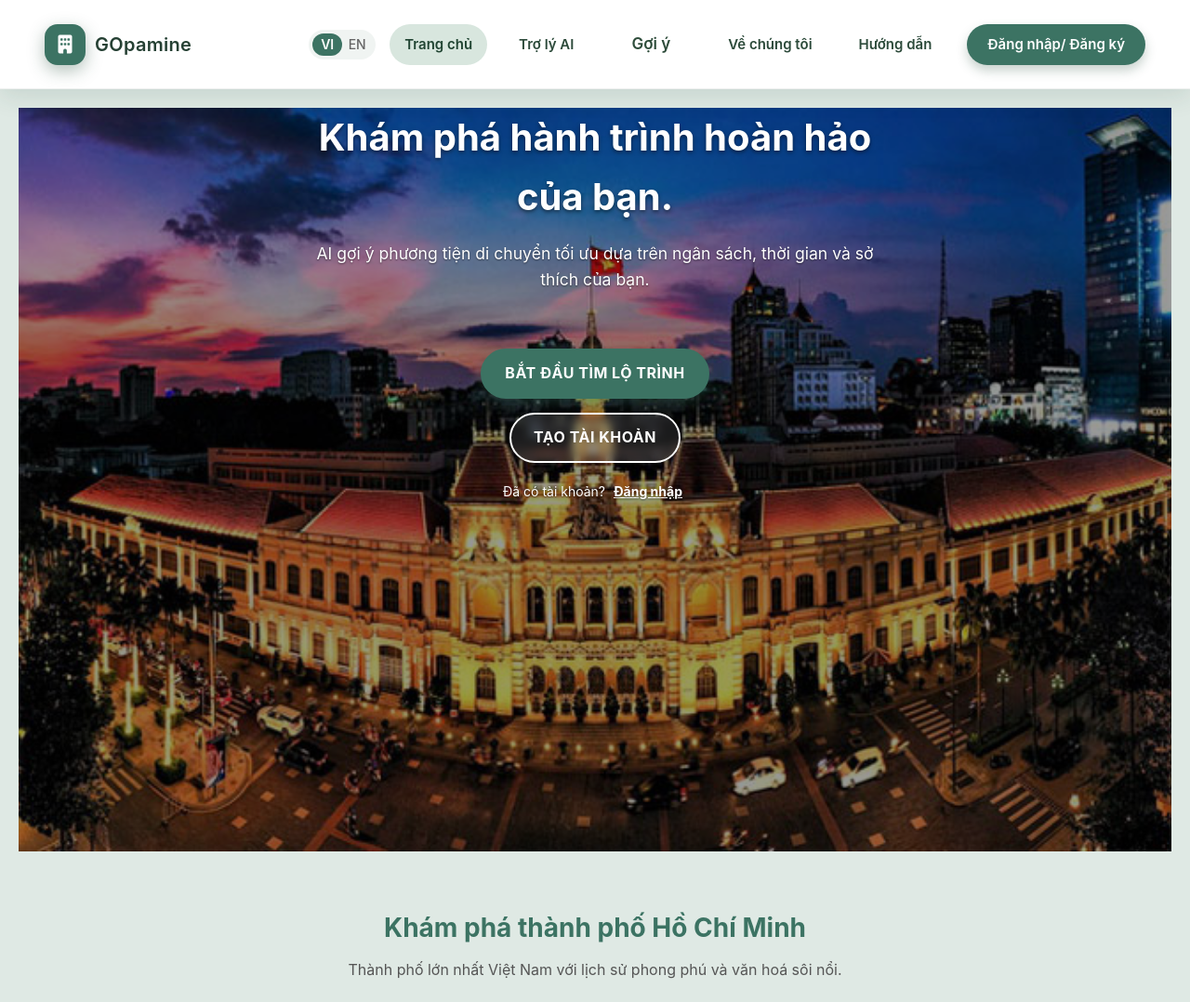
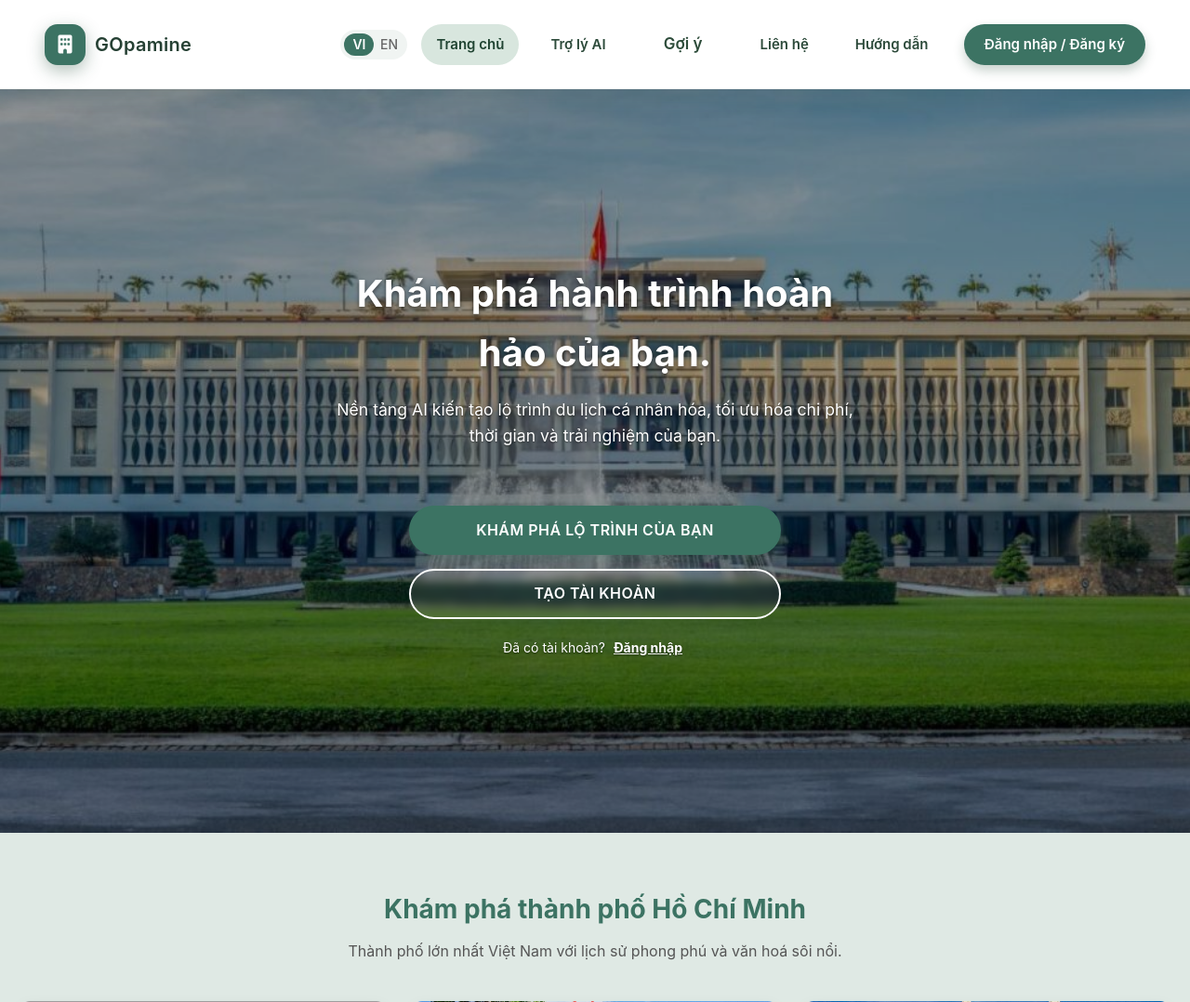
Before and after one commit to nguyen-1610/Group4-Rec-Trans, a Flask app: page / in a window 1280 px wide. Shown: the top 1078 px of the page at 93% size. Run offline with Flask 3, Linux system fonts and the light colour scheme; grey boxes are pictures that could not be loaded.

Commit message:
sửa giao diện ở home

```diff
--- a/GOpamine/frontend/static/css/home.css
+++ b/GOpamine/frontend/static/css/home.css
@@ -115,16 +115,57 @@ a { text-decoration: none; color: inherit; transition: 0.3s; }
 #hero {
     position: relative;
     height: 100vh; /* Chiếm toàn màn hình */
-    display: flex; align-items: center; justify-content: center; text-align: center;
+    display: flex;
+    align-items: center;
+    justify-content: center;
+    text-align: center;
     color: var(--white);
     /* Ảnh nền Hero */
-    background-image: url('../image/ubnd-hero.jpg');
-    background-size: cover; background-position: center;
+    background-image: url('../image/dinh_doc_lap.jpeg');
+    background-size: cover;
+    background-position: center;
+    background-repeat: no-repeat;
+    /* Loại bỏ padding từ content-wrapper để full màn hình */
+    margin: -20px -20px 0 -20px;
+    width: calc(100% + 40px);
+    padding: 0;
 }
-.hero-overlay { position: absolute; top: 0; left: 0; width: 100%; height: 100%; background: rgba(0,0,0,0.4); z-index: 1; }
-.hero-content { position: relative; z-index: 2; max-width: 600px; }
-#hero h1 { font-size: 2.5rem; margin-bottom: 15px; text-shadow: 0 2px 4px rgba(0,0,0,0.5); }
-#hero p { font-size: 1.1rem; margin-bottom: 30px; text-shadow: 0 1px 2px rgba(0,0,0,0.5); }
+.hero-overlay {
+    position: absolute;
+    top: 0;
+    left: 0;
+    width: 100%;
+    height: 100%;
+    background: rgba(0,0,0,0.4);
+    z-index: 1;
+}
+.hero-content {
+    position: relative;
+    z-index: 2;
+    max-width: 600px;
+    padding: 0 20px;
+    width: 100%;
+    display: flex;
+    flex-direction: column;
+    align-items: center;
+    justify-content: center;
+}
+
+/* Loại bỏ padding từ class container trong hero-content */
+#hero .hero-content.container {
+    padding: 0 20px;
+    margin: 0 auto;
+}
+#hero h1 {
+    font-size: 2.5rem;
+    margin-bottom: 15px;
+    text-shadow: 0 2px 4px rgba(0,0,0,0.5);
+}
+#hero p {
+    font-size: 1.1rem;
+    margin-bottom: 30px;
+    text-shadow: 0 1px 2px rgba(0,0,0,0.5);
+}
 
 /* === CẬP NHẬT TRONG FILE home.css === */
 
@@ -145,10 +186,10 @@ a { text-decoration: none; color: inherit; transition: 0.3s; }
     align-items: center;
     padding: 12px 24px;
     border-radius: 30px; /* Bo tròn nhiều hơn cho hiện đại */
-    font-weight: bold;
+    font-weight: 600;
     cursor: pointer;
     width: 100%;
-    max-width: 280px; /* Giới hạn chiều rộng để nút không quá dài */
+    max-width: 400px; /* Giới hạn chiều rộng để nút không quá dài */
     transition: all 0.3s ease;
     text-transform: uppercase; /* Chữ in hoa cho mạnh mẽ */
     font-size: 16px;
@@ -353,33 +394,139 @@ a { text-decoration: none; color: inherit; transition: 0.3s; }
 }
 
 /* === 9. FOOTER === */
-.main-footer { background: #222; color: #ccc; padding-top: 60px; }
-.footer-grid { display: grid; gap: 30px; grid-template-columns: 1fr; padding-bottom: 40px; }
-.footer-col h4 { color: var(--white); margin-bottom: 20px; border-bottom: 2px solid var(--primary-green); display: inline-block; padding-bottom: 5px; }
-.footer-col ul { list-style: none; }
-.footer-col ul li { margin-bottom: 10px; }
-.footer-col a:hover { color: var(--primary-green); }
-.footer-bottom { background: #111; text-align: center; padding: 20px; border-top: 1px solid #333; font-size: 0.9rem; }
-.footer-links { margin-top: 10px; }
-.footer-links a { margin: 0 10px; color: #888; }
+.main-footer {
+    background: #222;
+    color: #ccc;
+    padding-top: 60px;
+    /* Giữ nguyên phần padding/margin để footer full màn hình */
+    margin: 0 -20px 0 -20px;
+    width: calc(100% + 40px);
+    padding-left: 20px;
+    padding-right: 20px;
+}
+
+/* Override container cho footer */
+.main-footer .container.footer-grid {
+    min-height: auto !important;
+    display: grid !important; /* Override flex từ base.html */
+    flex-direction: initial !important;
+    max-width: 1200px;
+    margin: 0 auto;
+    padding: 0;
+}
+
+/* Điều chỉnh lại .footer-grid - Xếp dọc (vertical) */
+.footer-grid {
+    display: grid !important;
+    gap: 30px;
+    grid-template-columns: 1fr !important; /* Luôn 1 cột để xếp dọc */
+    grid-template-rows: auto; /* Tự động điều chỉnh chiều cao */
+    padding-bottom: 40px;
+}
+
+.footer-col h4 {
+    color: var(--white);
+    margin-bottom: 20px;
+    /* Dùng màu xanh lá đã định nghĩa */
+    border-bottom: 2px solid var(--primary-green);
+    display: inline-block;
+    padding-bottom: 5px;
+}
+.footer-col ul {
+    list-style: none;
+    padding: 0; /* Đảm bảo không có padding mặc định */
+}
+.footer-col ul li {
+    margin-bottom: 10px;
+}
+.footer-col a {
+    color: #ccc; /* Đặt màu mặc định cho link */
+    text-decoration: none;
+}
+.footer-col a:hover {
+    color: var(--primary-green); /* Hiệu ứng hover */
+}
+
+/* Style cho Social Links */
+.social-links a {
+    color: var(--white);
+    font-size: 1.2rem;
+    margin-right: 15px;
+    transition: color 0.3s ease;
+}
+.social-links a:hover {
+    color: var(--primary-green);
+}
+
+/* Ẩn liên kết pháp lý trên mobile vì chúng đã có ở footer-bottom */
+.mobile-legal-links {
+    display: none;
+    padding-top: 15px;
+}
+
+.footer-bottom {
+    background: #111;
+    text-align: center;
+    padding: 20px;
+    border-top: 1px solid #333;
+    font-size: 0.9rem;
+    /* Đảm bảo footer-bottom cũng full màn hình */
+    margin-left: -20px;
+    margin-right: -20px;
+    margin-bottom: -20px;
+    width: calc(100% + 40px);
+    padding-left: 20px;
+    padding-right: 20px;
+}
+
+.footer-links {
+    margin-top: 10px;
+    /* Ẩn các liên kết này trên desktop để tránh trùng lặp nếu bạn đã đặt chúng ở cột 4 */
+}
+.footer-links a {
+    margin: 0 10px;
+    color: #888;
+    text-decoration: none;
+    transition: color 0.3s ease;
+}
+.footer-links a:hover {
+    color: var(--primary-green);
+}
 
 /* === 10. RESPONSIVE (MÁY TÍNH) === */
 @media (min-width: 768px) {
-    .menu-btn { display: none; } /* Ẩn nút menu mobile */
-    .desktop-nav { display: flex; } /* Hiện menu ngang */
-
     .grid-layout { grid-template-columns: repeat(2, 1fr); } /* Tablet: 2 cột */
-    .btn { width: auto; }
+    /* Footer vẫn xếp dọc (1 cột) */
+    .footer-grid {
+        grid-template-columns: 1fr !important; /* Footer: luôn 1 cột để xếp dọc */
+    }
 }
 
 @media (min-width: 1024px) {
     .grid-layout { grid-template-columns: repeat(3, 1fr); } /* Desktop: 3 cột */
-    .footer-grid { grid-template-columns: repeat(3, 1fr); }
+
+    /* Footer: luôn xếp dọc (1 cột) */
+    .footer-grid {
+        grid-template-columns: 1fr !important; /* Footer: luôn 1 cột để xếp dọc */
+    }
 }
 
 @media (max-width: 767px) {
-    .desktop-nav { display: none; } /* Ẩn menu desktop */
-    .menu-btn { display: block; } /* Hiện nút hamburger */
+    /* Đảm bảo hero section full màn hình trên mobile */
+    #hero {
+        margin: -20px -20px 0 -20px;
+        width: calc(100% + 40px);
+    }
+
+    /* Footer: luôn 1 cột để xếp dọc */
+    .footer-grid {
+        grid-template-columns: 1fr !important;
+    }
+
+    /* Ẩn footer-links ở footer-bottom trên mobile nếu cần */
+    .footer-bottom .footer-links {
+        display: block; /* Hiển thị trên mobile */
+    }
 }
 
 /* Class để ẩn các thẻ card */
--- a/GOpamine/frontend/static/js/home.js
+++ b/GOpamine/frontend/static/js/home.js
@@ -5,11 +5,12 @@ const translations = {
         "assistant": "Trợ lý AI",
         "suggestions": "Gợi ý",
         "about_us": "Về chúng tôi",
+        "contact": "Liên hệ",
         "guide": "Hướng dẫn",
         "login_signup": "Đăng nhập / Đăng ký",
         "hero_title": "Khám phá hành trình hoàn hảo của bạn.",
-        "hero_desc": "AI gợi ý phương tiện di chuyển tối ưu dựa trên ngân sách, thời gian và sở thích của bạn.",
-        "btn_start": "Bắt đầu tìm lộ trình",
+        "hero_desc": "Nền tảng AI kiến tạo lộ trình du lịch cá nhân hóa, tối ưu hóa chi phí, thời gian và trải nghiệm của bạn.",
+        "btn_start": "Khám phá lộ trình của bạn",
         "btn_signup": "Tạo tài khoản",
         "acc_exist": "Đã có tài khoản?",
         "btn_login": "Đăng nhập",
@@ -48,8 +49,9 @@ const translations = {
         "footer_search": "Tìm kiếm phương tiện",
         "footer_plan": "Lập kế hoạch hành trình",
         "footer_compare": "So sánh giá cả",
+        "footer_AI": "Trợ lý AI",
         "footer_connect": "Kết nối",
-        "rights_reserved": "© 2025 SGTravel Corporation. Mọi quyền được bảo lưu.",
+        "rights_reserved": "© 2025 GOpamine. Mọi quyền được bảo lưu.",
         "privacy": "Chính sách bảo mật",
         "terms": "Điều khoản dịch vụ",
         "footer_address": "Địa chỉ: 227 Nguyễn Văn Cừ, phường Chợ Quán, Thành phố Hồ Chí Minh"
@@ -59,6 +61,7 @@ const translations = {
         "assistant": "AI Assistant",
         "suggestions": "Suggestions",
         "about_us": "About Us",
+        "contact": "Contact",
         "guide": "Guide",
         "login_signup": "Log In / Sign Up",
         "hero_title": "Discover your perfect journey.",
@@ -103,7 +106,8 @@ const translations = {
         "footer_plan": "Journey Planning",
         "footer_compare": "Price Comparison",
         "footer_connect": "Connect",
-        "rights_reserved": "© 2025 SGTravel Corporation. All rights reserved.",
+        "footer_AI": "AI Assistant",
+        "rights_reserved": "© 2025 GOpamine. All rights reserved.",
         "privacy": "Privacy Policy",
         "terms": "Terms of Service",
         "footer_address": "Address: 227 Nguyễn Văn Cừ St, Chợ Quán Ward, HCMC"
@@ -113,10 +117,28 @@ const translations = {
 document.addEventListener('DOMContentLoaded', function() {
     console.log(">>> JS LOADER: Đã tải thành công (Phiên bản sửa lỗi Case-Sensitive)");
 
+    // Merge translations vào window.translations (nếu đã có từ base.html)
+    if (!window.translations) {
+        window.translations = { vi: {}, en: {} };
+    }
+    if (!window.translations.vi) {
+        window.translations.vi = {};
+    }
+    if (!window.translations.en) {
+        window.translations.en = {};
+    }
+
+    // Merge translations từ home.js vào window.translations
+    Object.assign(window.translations.vi, translations.vi);
+    Object.assign(window.translations.en, translations.en);
+
+    // Sử dụng window.translations thay vì translations local
+    const translationsToUse = window.translations;
+
     // --- KHỞI TẠO BIẾN NGÔN NGỮ ---
     // Lấy từ LocalStorage, nếu không có thì mặc định là 'vi' (viết thường)
     // QUAN TRỌNG: Luôn ép về chữ thường (.toLowerCase()) để tránh lỗi "VI"
-    let currentLang = (localStorage.getItem('userLang') || 'vi').toLowerCase();
+    let currentLang = (localStorage.getItem('userLang') || localStorage.getItem('language') || 'vi').toLowerCase();
 
     console.log(">>> Ngôn ngữ khởi tạo:", currentLang);
 
@@ -146,11 +168,14 @@ document.addEventListener('DOMContentLoaded', function() {
         elements.forEach(element => {
             const key = element.getAttribute('data-i18n');
 
+            // Sử dụng window.translations (đã merge từ base.html và home.js)
+            const trans = window.translations && window.translations[lang];
+
             // Kiểm tra an toàn:
-            // 1. translations[lang] có tồn tại không? (ví dụ 'vi')
+            // 1. trans có tồn tại không? (ví dụ 'vi')
             // 2. Key có tồn tại trong ngôn ngữ đó không?
-            if (translations[lang] && translations[lang][key]) {
-                element.textContent = translations[lang][key];
+            if (trans && trans[key]) {
+                element.textContent = trans[key];
                 count++;
             } else {
                 console.warn(`⚠️ Thiếu key: "${key}" trong ngôn ngữ "${lang}"`);
@@ -173,11 +198,17 @@ document.addEventListener('DOMContentLoaded', function() {
 
             console.log(">>> Người dùng đổi sang:", currentLang);
 
-            // Lưu lại (Luôn lưu chữ thường)
+            // Lưu lại (Luôn lưu chữ thường) - Lưu vào cả hai để tương thích
             localStorage.setItem('userLang', currentLang);
+            localStorage.setItem('language', currentLang);
 
             // Cập nhật giao diện
             updateUI(currentLang);
+
+            // Gọi changeLanguage từ base.html nếu có
+            if (typeof changeLanguage === 'function') {
+                changeLanguage(currentLang);
+            }
         });
     } else {
         console.error("❌ LỖI: Không tìm thấy nút ID 'langSwitch' trong HTML");
--- a/GOpamine/frontend/templates/base.html
+++ b/GOpamine/frontend/templates/base.html
@@ -12,6 +12,10 @@
             margin: 0;
             padding: 0;
             box-sizing: border-box;
+        }
+
+        html {
+            scroll-behavior: smooth;
         }
 
         body {
@@ -44,6 +48,13 @@
             display: flex;
             align-items: center;
             gap: 10px;
+            text-decoration: none;
+            cursor: pointer;
+            transition: opacity 0.2s;
+        }
+
+        .logo-section:hover {
+            opacity: 0.8;
         }
 
         .logo-circle {
@@ -315,12 +326,12 @@
 <body>
     <div class="container">
         <div class="header">
-            <div class="logo-section">
+            <a href="/" class="logo-section">
                 <div class="logo-circle">
                     <i class="fas fa-building"></i>
                 </div>
                 <span class="logo-text">GOpamine</span>
-            </div>
+            </a>
             <div class="header-right">
                 <div class="lang-switch active" id="langSwitch">
                     <span class="lang-switch-text vi">VI</span>
@@ -331,12 +342,12 @@
 
                 <!-- Desktop Navigation -->
                 <nav class="desktop-nav">
-                    <a href="/" class="nav-link {% if request.endpoint == 'index' or request.endpoint == 'home' %}active{% endif %}">Trang chủ</a>
-                    <a href="/chatbot" class="nav-link {% if request.endpoint == 'ai_assistant' %}active{% endif %}">Trợ lý AI</a>
-                    <a href="#featured" class="menu-item {% if request.endpoint == 'featured' %}active{% endif %}">Gợi ý</a>
-                    <a href="/about" class="nav-link {% if request.endpoint == 'about' %}active{% endif %}">Về chúng tôi</a>
-                    <a href="/guide" class="nav-link {% if request.endpoint == 'guide' %}active{% endif %}">Hướng dẫn</a>
-                    <a href="/register" class="nav-link login-btn">Đăng nhập/ Đăng ký</a>
+                    <a href="/" class="nav-link {% if request.endpoint == 'index' or request.endpoint == 'home' %}active{% endif %}" data-i18n="home">Trang chủ</a>
+                    <a href="/chatbot" class="nav-link {% if request.endpoint == 'ai_assistant' %}active{% endif %}" data-i18n="assistant">Trợ lý AI</a>
+                    <a href="#featured" class="menu-item {% if request.endpoint == 'featured' %}active{% endif %}" data-i18n="suggestions">Gợi ý</a>
+                    <a href="#contact" class="nav-link" data-i18n="contact">Liên hệ</a>
+                    <a href="/guide" class="nav-link {% if request.endpoint == 'guide' %}active{% endif %}" data-i18n="guide">Hướng dẫn</a>
+                    <a href="/register" class="nav-link login-btn" data-i18n="login_signup">Đăng nhập/ Đăng ký</a>
                 </nav>
             </div>
         </div>
@@ -345,13 +356,13 @@
         <div class="menu-dropdown" id="menuDropdown">
             <div class="menu-sidebar">
                 <nav class="menu-items">
-                    <a href="/" class="menu-item {% if request.endpoint == 'index' or request.endpoint == 'home' %}active{% endif %}">Trang chủ</a>
-                    <a href="/chatbot" class="menu-item {% if request.endpoint == 'ai_assistant' %}active{% endif %}">Trợ lý AI</a>
-                    <a href="#featured" class="menu-item {% if request.endpoint == 'featured' %}active{% endif %}">Gợi ý</a>
-                    <a href="/about" class="menu-item {% if request.endpoint == 'about' %}active{% endif %}">Về chúng tôi</a>
-                    <a href="/guide" class="menu-item {% if request.endpoint == 'guide' %}active{% endif %}">Hướng dẫn</a>
+                    <a href="/" class="menu-item {% if request.endpoint == 'index' or request.endpoint == 'home' %}active{% endif %}" data-i18n="home">Trang chủ</a>
+                    <a href="/chatbot" class="menu-item {% if request.endpoint == 'ai_assistant' %}active{% endif %}" data-i18n="assistant">Trợ lý AI</a>
+                    <a href="#featured" class="menu-item {% if request.endpoint == 'featured' %}active{% endif %}" data-i18n="suggestions">Gợi ý</a>
+                    <a href="#contact" class="menu-item" data-i18n="contact">Liên hệ</a>
+                    <a href="/guide" class="menu-item {% if request.endpoint == 'guide' %}active{% endif %}" data-i18n="guide">Hướng dẫn</a>
                 </nav>
-                <a href="/register" class="menu-login-btn" data-i18n="loginRegister">Đăng nhập/ Đăng ký</a>
+                <a href="/register" class="menu-login-btn" data-i18n="login_signup">Đăng nhập/ Đăng ký</a>
             </div>
         </div>
 
@@ -367,20 +378,20 @@
                 vi: {
                     // Navigation
                     home: "Trang chủ",
-                    aiAssistant: "Trợ lý AI",
+                    assistant: "Trợ lý AI",
                     suggestions: "Gợi ý",
-                    about: "Về chúng tôi",
+                    contact: "Liên hệ",
                     guide: "Hướng dẫn",
-                    loginRegister: "Đăng nhập/ Đăng ký"
+                    login_signup: "Đăng nhập/ Đăng ký"
                 },
                 en: {
                     // Navigation
                     home: "Home",
-                    aiAssistant: "AI Assistant",
+                    assistant: "AI Assistant",
                     suggestions: "Suggestions",
-                    about: "About Us",
+                    contact: "Contact",
                     guide: "Guide",
-                    loginRegister: "Login/ Register"
+                    login_signup: "Login/ Register"
                 }
             };
         } else {
@@ -389,38 +400,39 @@
             window.translations.en = window.translations.en || {};
             Object.assign(window.translations.vi, {
                 home: "Trang chủ",
-                aiAssistant: "Trợ lý AI",
+                assistant: "Trợ lý AI",
                 suggestions: "Gợi ý",
-                about: "Về chúng tôi",
+                contact: "Liên hệ",
                 guide: "Hướng dẫn",
-                loginRegister: "Đăng nhập/ Đăng ký"
+                login_signup: "Đăng nhập/ Đăng ký"
             });
             Object.assign(window.translations.en, {
                 home: "Home",
-                aiAssistant: "AI Assistant",
+                assistant: "AI Assistant",
                 suggestions: "Suggestions",
-                about: "About Us",
+                contact: "Contact",
                 guide: "Guide",
-                loginRegister: "Login/ Register"
+                login_signup: "Login/ Register"
             });
         }
 
         // Get current language from localStorage or default to 'vi'
+        // Sử dụng 'userLang' để đồng bộ với home.js
         function getCurrentLanguage() {
-            return localStorage.getItem('language') || 'vi';
+            return localStorage.getItem('userLang') || localStorage.getItem('language') || 'vi';
         }
 
         // Save language to localStorage
+        // Lưu vào cả 'userLang' và 'language' để tương thích
         function setLanguage(lang) {
+            localStorage.setItem('userLang', lang);
             localStorage.setItem('language', lang);
         }
 
-        // Change language function
+        // Change language function - Đồng bộ với home.js
         function changeLanguage(lang) {
-            if (!window.translations || !window.translations[lang]) {
-                return;
-            }
-
+            // Nếu home.js đã load và có translations object, sử dụng nó
+            if (window.translations && window.translations[lang]) {
                 const translations = window.translations[lang];
 
                 // Update all elements with data-i18n attribute
@@ -438,6 +450,7 @@
                         element.placeholder = translations[key];
                     }
                 });
+            }
 
             // Update language switch state
             const langSwitch = document.getElementById('langSwitch');
--- a/GOpamine/frontend/templates/home.html
+++ b/GOpamine/frontend/templates/home.html
@@ -13,10 +13,10 @@
 
         <div class="hero-content container">
             <h1 data-i18n="hero_title">Khám phá hành trình hoàn hảo của bạn.</h1>
-            <p data-i18n="hero_desc">AI gợi ý phương tiện di chuyển tối ưu dựa trên ngân sách, thời gian và sở thích của bạn.</p>
+            <p data-i18n="hero_desc">GOpamine gợi ý phương tiện di chuyển tối ưu dựa trên ngân sách, thời gian và sở thích của bạn.</p>
 
             <div class="hero-buttons">
-                <a href="/form" class="btn btn-primary btn-large" data-i18n="btn_start">Bắt đầu tìm lộ trình</a>
+                <a href="/form" class="btn btn-primary btn-large" data-i18n="btn_start">Khám phá lộ trình của bạn</a>
 
                 <a href="/register" class="btn btn-outline" data-i18n="btn_signup">Tạo tài khoản</a>
 
@@ -199,18 +199,20 @@
         </div>
     </section>
 
-    <footer class="main-footer">
+    <footer id="contact" class="main-footer">
         <div class="container footer-grid">
             <div class="footer-col">
                 <h4 data-i18n="footer_about_title">GOpamine</h4>
-                <p data-i18n="footer_about_desc">Nền tảng AI giúp bạn tìm kiếm phương tiện di chuyển tối ưu cho mọi hành trình.</p>
+                <p data-i18n="footer_about_desc">Nền tảng AI kiến tạo lộ trình du lịch cá nhân hóa,
+                                                tối ưu hóa chi phí, thời gian và trải nghiệm của bạn.</p>
             </div>
             <div class="footer-col">
                 <h4>Dịch vụ</h4>
                 <ul>
                     <li><a href="#" data-i18n="footer_search">Tìm kiếm phương tiện</a></li>
-                    <li><a href="#" data-i18n="footer_plan">Lập kế hoạch hành trình</a></li>
+                    <li><a href="/form" data-i18n="footer_plan">Lập kế hoạch hành trình</a></li>
                     <li><a href="#" data-i18n="footer_compare">So sánh giá cả</a></li>
+                    <li><a href="/chatbot">Trợ lý AI</a></li>
                 </ul>
             </div>
             <div class="footer-col">
@@ -223,7 +225,7 @@
             </div>
         </div>
         <div class="footer-bottom">
-            <p data-i18n="rights_reserved">© 2025 SGTravel Corporation. Mọi quyền được bảo lưu.</p>
+            <p data-i18n="rights_reserved">© 2025 GOpamine. Mọi quyền được bảo lưu.</p>
             <div class="footer-links"><a href="#" data-i18n="privacy">Chính sách bảo mật</a>
                 <a href="#" data-i18n="terms">Điều khoản dịch vụ</a>
             </div>
```
Also changed, not shown: GOpamine/frontend/static/image/dinh_doc_lap.jpeg (added). Lines whose indentation alone changed are shown as unchanged.
